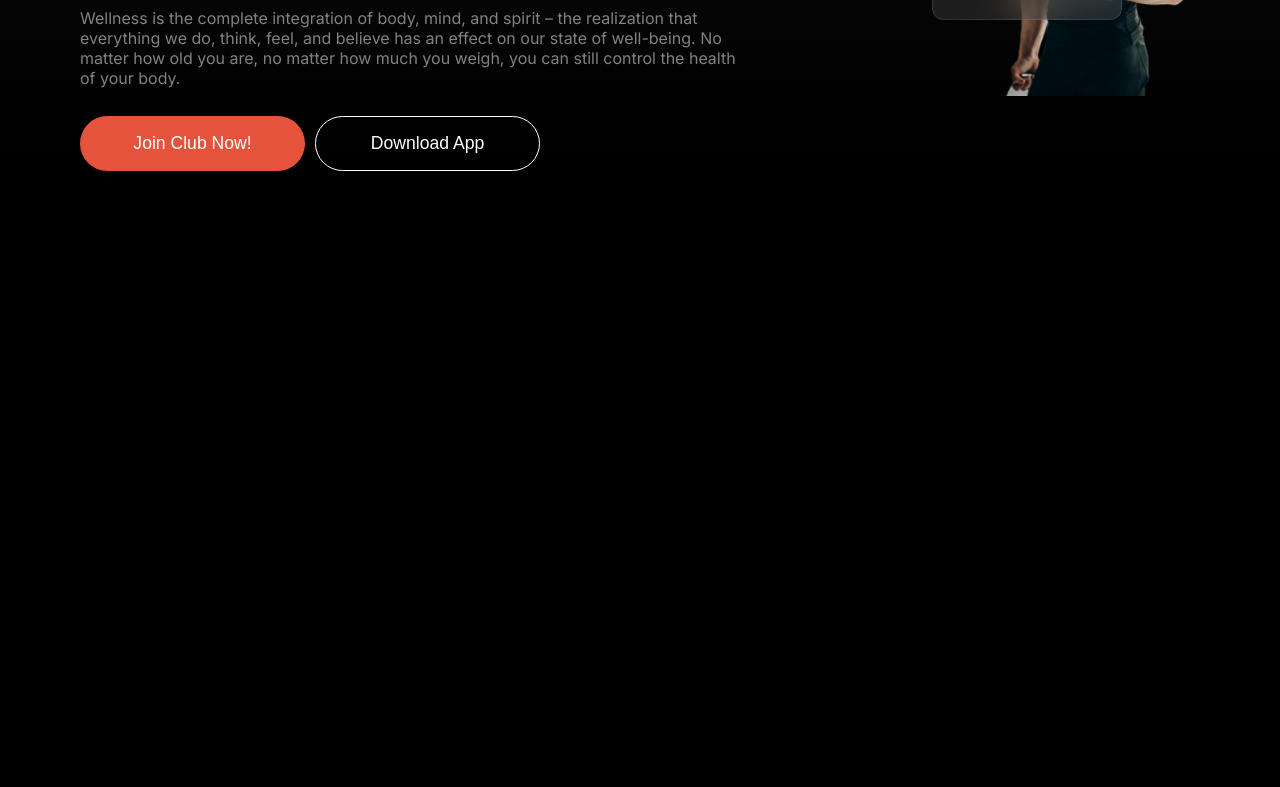
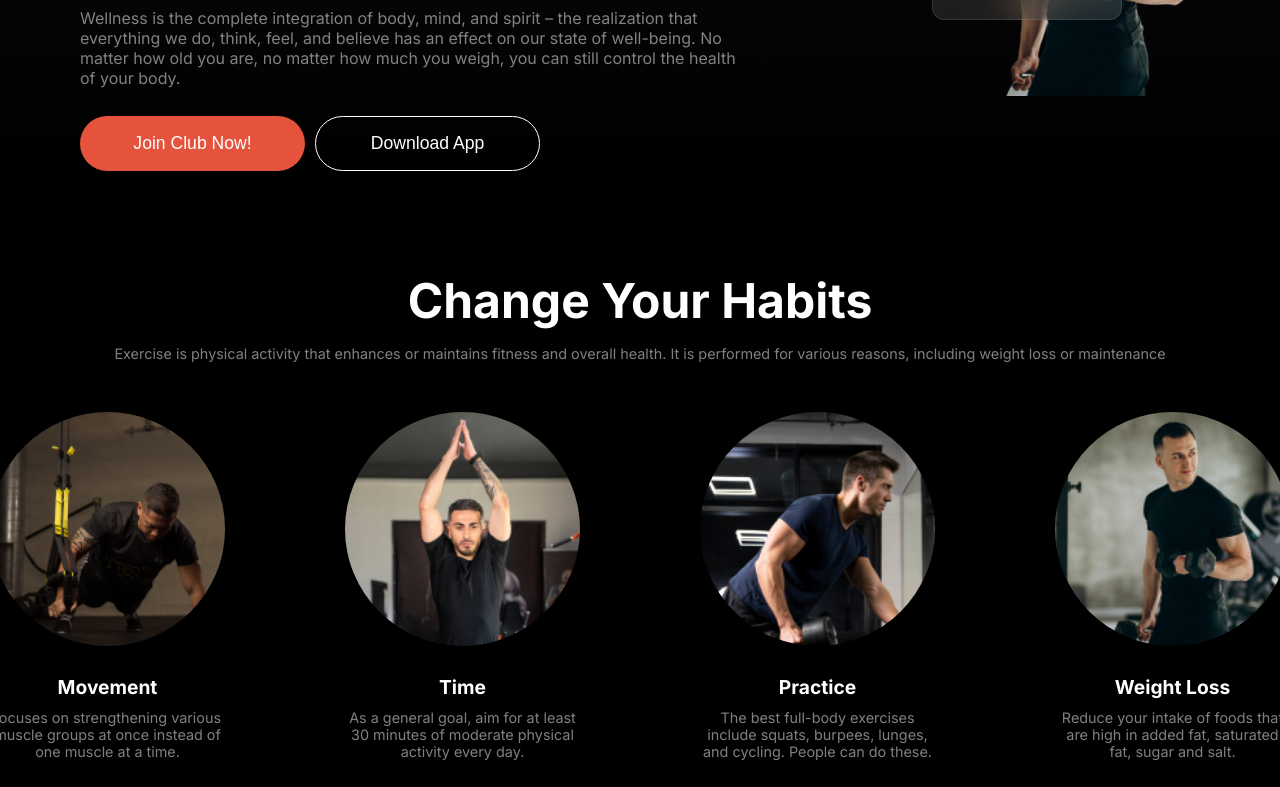
Before and after one commit to Hayder987/Assignment-2, a plain HTML site: page index.html in a window 1280 px wide. Shown: the part 453-1240 px from the top of the page. Before the commit the page ends 800 px from the top, so only its background shows below. Drawn offline with Linux system fonts and the light colour scheme; a web font is replaced by a local one.

Commit message:
habits section added and responsive

```diff
--- a/index.html
+++ b/index.html
@@ -60,6 +60,43 @@
 
     <!----------------main section start here-------------------->
     <main>
+    <!----------------habits section start here-------------------->
+       <section>
+          <div class="habits">
+            <div class="habits-text">
+                <h1>Change Your Habits</h1>
+                <p>Exercise is physical activity that enhances or maintains fitness and overall health. It is performed for various reasons, including weight loss or maintenance</p>
+            </div>
+            <div class="habits-card">
+
+                <div class="habits-card-item">
+                    <img src="./images/image 3.png" alt="">
+                    <h5>Movement</h5>
+                    <p> focuses on strengthening various muscle groups at once instead of one muscle at a time.</p>
+                </div>
+
+                <div class="habits-card-item">
+                    <img src="./images/image 2.png" alt="">
+                    <h5>Time</h5>
+                    <p> As a general goal, aim for at least 30 minutes of moderate physical activity every day.</p>
+                </div>
+
+                <div class="habits-card-item">
+                    <img src="./images/image 4.png" alt="">
+                    <h5>Practice</h5>
+                    <p> The best full-body exercises include squats, burpees, lunges, and cycling. People can do these.</p>
+                </div>
+
+                <div class="habits-card-item">
+                    <img src="./images/image 5.png" alt="">
+                    <h5>Weight Loss</h5>
+                    <p> Reduce your intake of foods that are high in added fat, saturated fat, sugar and salt.</p>
+                </div>
+
+            </div>
+          </div>
+       </section>
+    <!----------------habits section ends here-------------------->
 
     </main>
     <!----------------header section ends here-------------------->
--- a/styles/style.css
+++ b/styles/style.css
@@ -188,6 +188,58 @@ header{
 }
 /* ----------header section ends here -------------------------*/
 
+/* ----------main section start here-------------------------- */
+/* ----------havits section start here-------------------------- */
+.habits{
+    display:flex;
+    flex-direction: column;
+    justify-content: center;
+    align-items: center;
+    margin: 100px 0;
+    padding: 0px 80px;
+}
+.habits-text h1{
+    font-size: 3rem;
+    color: var(--text-color);
+    text-align: center;
+    margin-bottom: 15px;
+}
+.habits-text p{
+    font-size: 0.9rem;
+    color: var(--paragraph-color);
+    margin-bottom: 50px;
+    text-align: center;
+}
+.habits-card{
+    display: grid;
+    grid-template-columns: repeat(4, 1fr);
+    justify-items: center;
+    align-content: center;
+    gap:120px;
+}
+.habits-card-item{
+    width:235px;
+    height:275px;
+}
+.habits-card-item img{
+    width:100%;
+    border-radius: 50%;
+    margin-bottom: 25px;
+}
+.habits-card-item h5{
+    text-align: center;
+    font-size: 1.2rem;
+    color: var(--text-color);
+    margin-bottom: 10px;
+}
+.habits-card-item p{
+    text-align: center;
+    font-size: 0.9rem;
+    color: var(--paragraph-color);
+}
+/* ----------havits section ends here-------------------------- */
+/* ----------main section ends here-------------------------- */
+
 
 
 /* ----------Mobile responsive start here -------------------------*/
@@ -221,5 +273,15 @@ header{
         left:250px;
         bottom: 520px;
     }
+    .habits{
+        margin-top: 30px;
+        padding:0 20px;
+    }
+    .habits-text h1{
+        font-size: 2rem;
+    }
+    .habits-card{
+        grid-template-columns: 1fr;
+    }
 }
 /* ----------Mobile responsive ends here -------------------------*/
```
